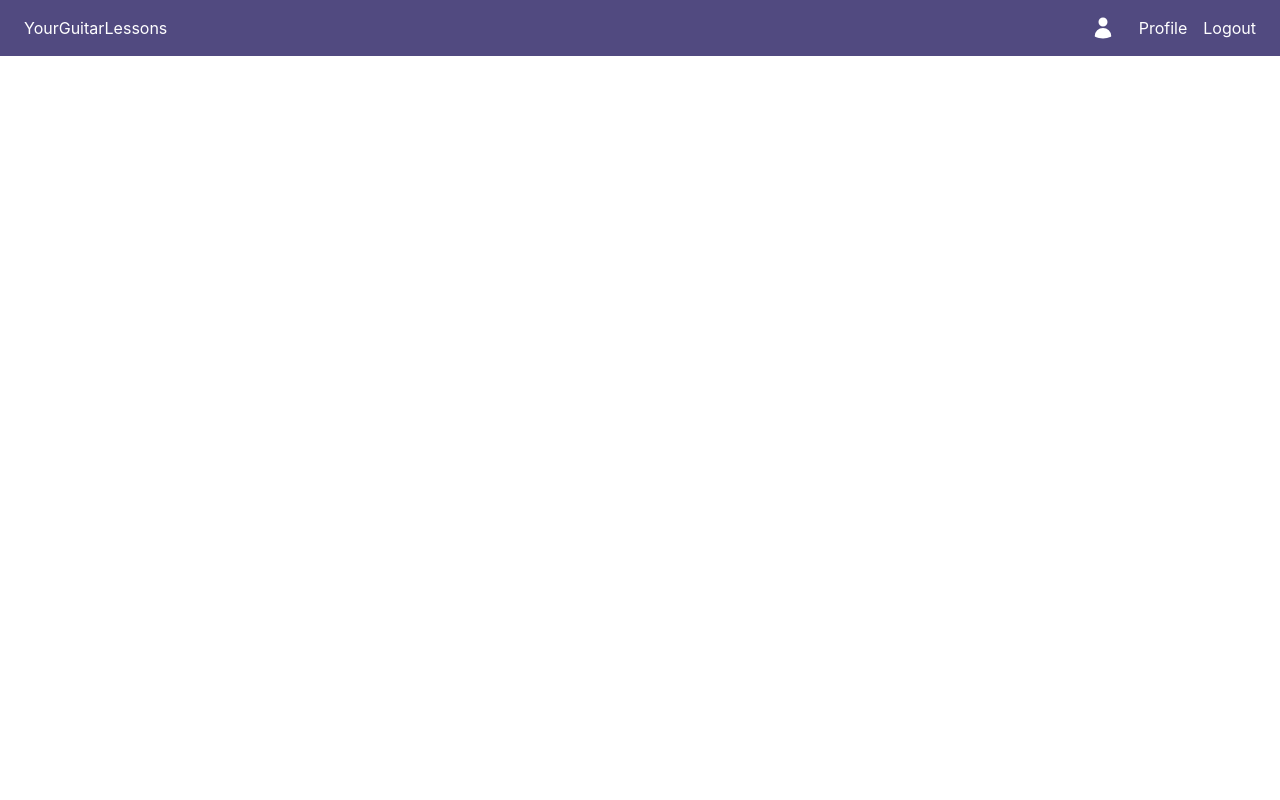
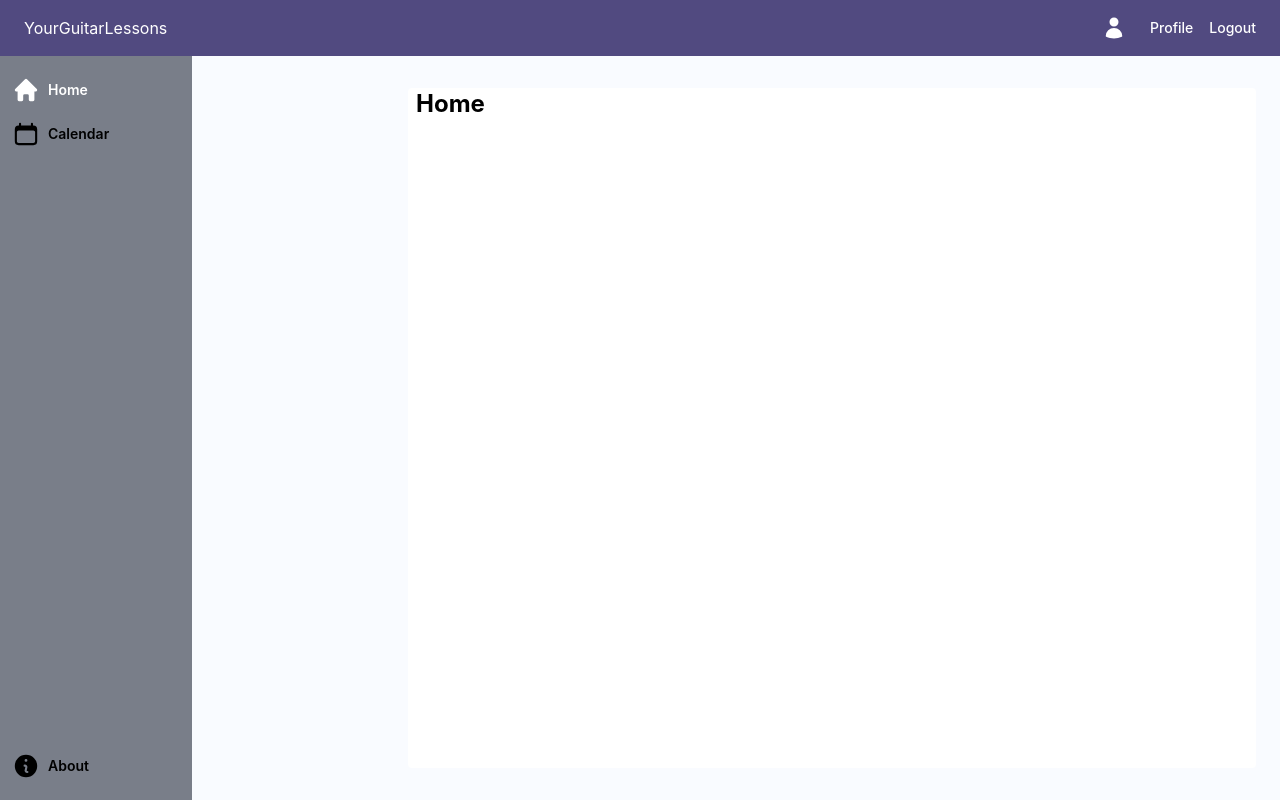
Before and after one commit to frank-skyblue/Your-Guitar-Lessons, a React (Create React App) app in the folder client/: page / in a window 1280 px wide. Built offline with nearby package versions, Linux system fonts and the light colour scheme.

Commit message:
Added dynamic route and layouts

```diff
--- a/client/src/App.tsx
+++ b/client/src/App.tsx
@@ -1,29 +1,57 @@
 import React, {useEffect} from 'react';
-
-import {createBrowserRouter, RouterProvider} from "react-router-dom";
-import Root from "./routes/root";
+import {createBrowserRouter, Navigate, RouterProvider} from "react-router-dom";
 import ErrorPage from "./errorPage";
+import DynamicRoute from './routes/layout/DynamicRoute';
+import RootLayout from "./routes/layout/RootLayout";
+import HomeLayout from './routes/layout/HomeLayout';
+import AuthLayout from './routes/layout/AuthLayout';
 import Home from './routes/home';
 import Calendar from './routes/calendar';
 import About from './routes/about';
+import Profile from './routes/profile';
+import Login from './routes/auth/login';
+import Signup from './routes/auth/signup';
 
+// TODO: appending additional child routes will cause the nav highlight to not work
 const router = createBrowserRouter([
     {
         path: '/',
-        element: <Root />,
+        element: <RootLayout />,
         errorElement: <ErrorPage />,
         children: [
             {
-                path: 'home',
-                element: <Home />,
+                element: <HomeLayout />,
+                children: [
+                    {
+                        index: true,
+                        element: <DynamicRoute authenticationPage={false} landingPage={false} element={<Home />} />,
+                    },
+                    {
+                        path: 'calendar',
+                        element: <DynamicRoute authenticationPage={false} landingPage={false} element={<Calendar />} />,
+                    }
+                ]
             },
             {
-                path: 'calendar',
-                element: <Calendar />,
+                element: <AuthLayout />,
+                children: [
+                    {
+                        path: 'login',
+                        element: <DynamicRoute authenticationPage={true} landingPage={false} element={<Login />} />,
+                    },
+                    {
+                        path: 'signup',
+                        element: <DynamicRoute authenticationPage={true} landingPage={false} element={<Signup />} />,
+                    }
+                ]
             },
             {
                 path: 'about',
-                element: <About />,
+                element: <DynamicRoute authenticationPage={false} landingPage={true} element={<About />} />,
+            },
+            {
+                path: 'profile',
+                element: <DynamicRoute authenticationPage={false} landingPage={false} element={<Profile />} />,
             },
         ]
     },
--- a/client/src/Components/Navbar.tsx
+++ b/client/src/components/Navbar.tsx
@@ -6,10 +6,10 @@ import { classNames } from '../util/helpers';
 
 export default function NavBar() {
     const navigation = [
-        { name: 'Home', href: '/home' },
+        { name: 'Home', href: '/' },
         { name: 'Calendar', href: '/calendar' },
         { name: 'About', href: '/about' },
-        { name: 'Profile', href: '#' }
+        { name: 'Profile', href: '/profile' }
     ]
 
     const { pathname } = useLocation();
@@ -34,14 +34,14 @@ export default function NavBar() {
                                 </Disclosure.Button>
                             </div>
                             <div className="flex flex-1 items-center justify-center md:justify-start">
-                                <Link to="home"><h1>YourGuitarLessons</h1></Link>
+                                <Link to="/"><h1>YourGuitarLessons</h1></Link>
                             </div>
                             <div className="hidden absolute inset-y-0 right-0 md:flex items-center">
                                 <svg xmlns="http://www.w3.org/2000/svg" viewBox="0 0 24 24" fill="currentColor" className="w-6 h-6">
                                     <path fillRule="evenodd" d="M7.5 6a4.5 4.5 0 1 1 9 0 4.5 4.5 0 0 1-9 0ZM3.751 20.105a8.25 8.25 0 0 1 16.498 0 .75.75 0 0 1-.437.695A18.683 18.683 0 0 1 12 22.5c-2.786 0-5.433-.608-7.812-1.7a.75.75 0 0 1-.437-.695Z" clipRule="evenodd" />
                                 </svg>
-                                <div className="ml-6 flex space-x-4">
-                                    <Link to={`#`}>Profile</Link>
+                                <div className="ml-6 flex space-x-4 text-sm font-medium">
+                                    <Link to={`/profile`}>Profile</Link>
                                     {/*TODO: Add logging out*/}
                                     <p className="hover:cursor-pointer" onClick={() => console.log("you have been logged out")}>Logout</p>
                                 </div>
@@ -59,7 +59,7 @@ export default function NavBar() {
                                     className={
                                         classNames(
                                             (pathname === item.href) ? 'bg-mobile-nav-highlight' : 'hover:bg-mobile-nav-hover',
-                                            'block rounded-md px-3 py-2 text-base font-medium'
+                                            'block rounded-md px-3 py-2 text-sm font-medium'
                                         )}
                                 >
                                     {item.name}
@@ -67,7 +67,7 @@ export default function NavBar() {
                             ))}
                             <Disclosure.Button
                                 as="button"
-                                className='w-full hover:bg-mobile-nav-hover block rounded-md px-3 py-2 text-base text-left font-medium'
+                                className='w-full hover:bg-mobile-nav-hover block rounded-md px-3 py-2 text-sm text-left font-medium'
                                 onClick={() => console.log("you have been logged out")}
                             >Logout</Disclosure.Button>
                         </div>
--- a/client/src/Components/SideNav.tsx
+++ b/client/src/components/SideNav.tsx
@@ -1,16 +1,17 @@
 import React from 'react';
-import { Link, useLocation } from "react-router-dom";
+import { Link, NavLink, useLocation } from "react-router-dom";
 import { classNames } from '../util/helpers';
 import { HomeIcon, CalendarIcon, InformationCircleIcon } from '@heroicons/react/20/solid';
 
+// TODO: Dynamic resizing of sidebar
 function Sidebar() {
     const navigation = [
-        { name: 'Home', href: '/home', icon: <HomeIcon className='h-7 w-7 mr-2' />},
-        { name: 'Calendar', href: '/calendar', icon: <CalendarIcon className='h-7 w-7 mr-2' />},
-        { name: 'About', href: '/about', icon: <InformationCircleIcon className='h-7 w-7 mr-2' />}
+        { name: 'Home', href: '/', icon: <HomeIcon className='h-7 w-7 mr-2' /> },
+        { name: 'Calendar', href: '/calendar', icon: <CalendarIcon className='h-7 w-7 mr-2' /> },
+        { name: 'About', href: '/about', icon: <InformationCircleIcon className='h-7 w-7 mr-2' /> }
     ]
 
-    const {pathname} = useLocation();
+    const { pathname } = useLocation();
 
     return (
         <aside id="sidebar"
@@ -28,6 +29,16 @@ function Sidebar() {
                             {item.icon}
                             {item.name}
                         </Link>
+                        {/* <NavLink
+                            to={item.href}
+                            className={({ isActive }) => classNames(
+                                isActive ? 'text-side-nav-text-active' : 'text-side-nav-text-inactive',
+                                'flex items-center rounded-md px-3 py-2 text-sm font-semibold'
+                            )}
+                        >
+                            {item.icon}
+                            {item.name}
+                        </NavLink> */}
                     </li>
                 ))}
             </ul>
--- a/client/src/routes/about.tsx
+++ b/client/src/routes/about.tsx
@@ -2,9 +2,11 @@ import React from 'react';
 
 const About: React.FC = () => {
     return (
-        <div>
-            <h1>About Page</h1>
-            <p>Welcome to the About page!</p>
+        <div className="h-full bg-[url('assets/primary-bg.png')] bg-cover bg-right md:bg-center">
+            <main>
+                <h1>About Page</h1>
+                <p>Welcome to the About page!</p>
+            </main>
         </div>
     );
 };
--- a/client/src/routes/auth/login.tsx
+++ b/client/src/routes/auth/login.tsx
@@ -18,7 +18,7 @@ const Login: React.FC = () => {
     };
 
     return (
-        <div>
+        <div className="h-full bg-[url('assets/primary-bg.png')] bg-cover bg-center">
             <h2>Login</h2>
             <form onSubmit={handleSubmit}>
                 <div>
--- a/client/src/routes/calendar.tsx
+++ b/client/src/routes/calendar.tsx
@@ -1,22 +1,13 @@
 import React from 'react';
-import SideNav from '../Components/SideNav';
+import SideNav from '../components/SideNav';
 
 const Calendar: React.FC = () => {
     return (
-        <>
-            <SideNav />
-            <div
-                className="h-full bg-content md:pl-[12rem]">
-                <div className='h-full md:px-6 md:py-8'>
-                    <div className="bg-content-highlight h-full md:rounded px-2">
-
-                        <h1 className="text-2xl font-bold">Calendar</h1>
-                    </div>
-                </div>
-
+        <div className='h-full md:px-6 md:py-8'>
+            <div className="bg-content-highlight h-full md:rounded px-2">
+                <h1 className="text-2xl font-bold">Calendar</h1>
             </div>
-        </>
-
+        </div>
     );
 };
 
--- /dev/null
+++ b/client/src/routes/layout/AuthLayout.tsx
@@ -0,0 +1,12 @@
+import React, { useState } from 'react';
+import { Outlet } from 'react-router-dom';
+
+const AuthLayout: React.FC = () => {
+    return (
+        <div className="h-full bg-[url('assets/primary-bg.png')] bg-cover bg-center">
+            <Outlet />
+        </div>
+    );
+};
+
+export default AuthLayout;
--- /dev/null
+++ b/client/src/routes/layout/DynamicRoute.tsx
@@ -0,0 +1,20 @@
+import React from "react";
+import { Navigate } from "react-router-dom";
+
+// TODO: Remove this line after implementing authentication
+const userToken = true;
+
+export default function DynamicRoute(props: {
+  authenticationPage: boolean;
+  landingPage: boolean;
+  element: any;
+}) {
+
+  if (props.authenticationPage && userToken) {
+    return <Navigate to="/" />;
+  } else if (!props.authenticationPage && !props.landingPage && !userToken) {
+    return <Navigate to="/about" />;
+  } else {
+    return props.element;
+  }
+}
--- /dev/null
+++ b/client/src/routes/layout/HomeLayout.tsx
@@ -0,0 +1,17 @@
+import React from 'react';
+import SideNav from '../../components/SideNav';
+import { Outlet } from 'react-router-dom';
+
+const HomeLayout: React.FC = () => {
+    return (
+        <>
+            <SideNav />
+            <div className="h-full bg-content md:pl-[12rem]">
+                <Outlet />
+            </div>
+        </>
+
+    );
+};
+
+export default HomeLayout;
--- a/client/src/routes/root.tsx
+++ b/client/src/routes/layout/RootLayout.tsx
@@ -1,5 +1,5 @@
 import {Outlet} from "react-router-dom";
-import Navbar from "../Components/Navbar";
+import Navbar from "../../components/Navbar";
 
 export default function Root() {
     return (
--- /dev/null
+++ b/client/src/routes/profile.tsx
@@ -0,0 +1,11 @@
+import React from 'react';
+
+const Profile= () => {
+    return (
+        <div>
+            <h1>Profile</h1>
+        </div>
+    );
+};
+
+export default Profile;
```
Also changed, not shown: client/src/assets/primary-bg.png (added).
